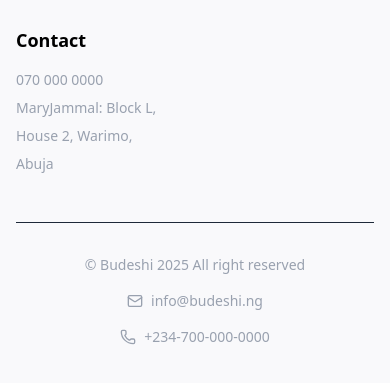
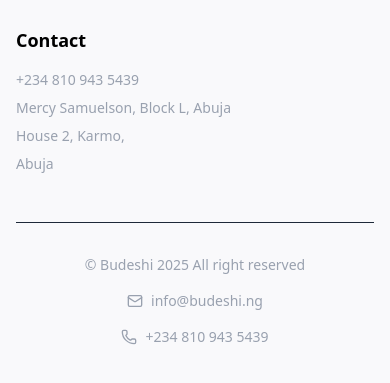
Before and after one commit to DevonSRE/budeshi-grant, a Next.js app: page / in a window 390 px wide. Shown: the part 5142-5525 px from the top of the page. Built offline with nearby package versions, Linux system fonts and the light colour scheme.

Commit message:
updates /phone number

```diff
--- a/src/components/Footer.tsx
+++ b/src/components/Footer.tsx
@@ -48,9 +48,9 @@
                     <div>
                         <h4 className="text-lg text-black font-semibold mb-4">Contact</h4>
                         <ul className="space-y-2 text-gray-400 text-sm">
-                            <li>070 000 0000</li>
-                            <li>MaryJammal: Block L,</li>
-                            <li>House 2, Warimo,</li>
+                            <li>+234 810 943 5439</li>
+                            <li>Mercy Samuelson, Block L,  Abuja</li>
+                            <li>House 2, Karmo,</li>
                             <li>Abuja</li>
                         </ul>
 
@@ -72,7 +72,7 @@
                             <Mail className="w-4 h-4" /> <span className="ml-2">info@budeshi.ng</span>
                         </p>
                         <p className="text-gray-400 text-sm flex items-center justify-center sm:justify-start">
-                            <Phone className="w-4 h-4" /> <span className="ml-2">+234-700-000-0000</span>
+                            <Phone className="w-4 h-4" /> <span className="ml-2">+234 810 943 5439</span>
                         </p>
                     </div>
                 </div>
```
